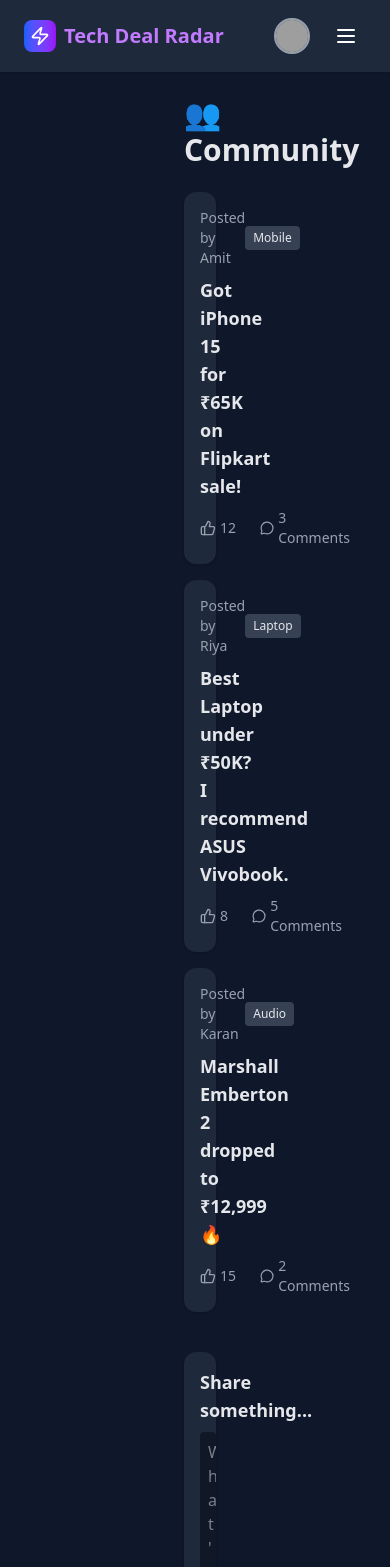
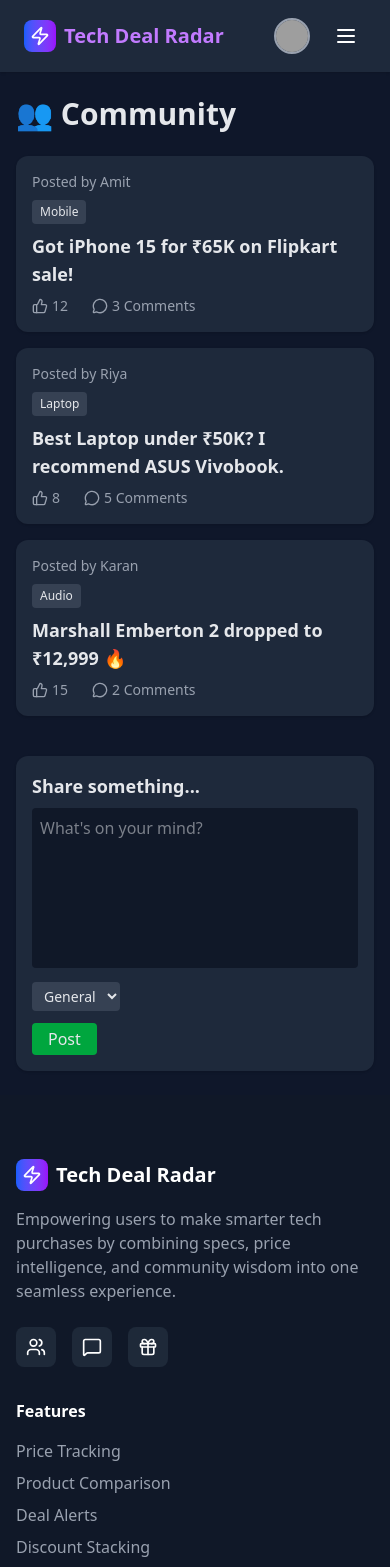
Before and after one commit to himesh220002/tech-deal, a React (Vite) app in the folder frontend/: page /community in a window 390 px wide. Shown: the top 1567 px of the page. Built offline with nearby package versions, Linux system fonts and the light colour scheme; sample sign-in values are in the browser's storage; grey boxes are pictures that could not be loaded; what chartjs-plugin-datalabels would draw is missing.

Commit message:
fix responsive

```diff
--- a/frontend/src/pages/CommunityPage.jsx
+++ b/frontend/src/pages/CommunityPage.jsx
@@ -38,13 +38,11 @@
   const [newTag, setNewTag] = useState("General");
   const [username] = useState("You");
 
-  // Track posts the user has upvoted (for toggle)
   const [upvotedPosts, setUpvotedPosts] = useState(() => {
     const saved = localStorage.getItem("upvotedPosts");
     return saved ? JSON.parse(saved) : [];
   });
 
-  // Save posts & upvotes on every change
   useEffect(() => {
     localStorage.setItem("communityPosts", JSON.stringify(posts));
   }, [posts]);
@@ -55,13 +53,11 @@
 
   const handleUpvote = (id) => {
     if (upvotedPosts.includes(id)) {
-      // Remove vote
       setPosts((prev) =>
         prev.map((p) => (p.id === id ? { ...p, upvotes: p.upvotes - 1 } : p))
       );
       setUpvotedPosts((prev) => prev.filter((pid) => pid !== id));
     } else {
-      // Add vote
       setPosts((prev) =>
         prev.map((p) => (p.id === id ? { ...p, upvotes: p.upvotes + 1 } : p))
       );
@@ -90,7 +86,7 @@
   };
 
   return (
-    <div className="p-6 text-gray-200 mx-40">
+    <div className="px-4 sm:px-6 md:px-10 lg:px-20 xl:px-40 py-6 text-gray-200">
       <h2 className="text-3xl font-bold mb-6">👥 Community</h2>
 
       {/* Posts */}
@@ -100,14 +96,10 @@
             key={post.id}
             className="bg-[#1e293b] rounded-xl p-4 shadow flex flex-col gap-2"
           >
-            <div className="flex justify-between items-center">
-              <span className="text-sm text-gray-400">
-                Posted by {post.user}
-              </span>
+            <div className="flex flex-col sm:flex-row sm:justify-between sm:items-center gap-2">
+              <span className="text-sm text-gray-400">Posted by {post.user}</span>
               <div className="flex items-center gap-2">
-                <span className="bg-gray-700 text-xs px-2 py-1 rounded">
-                  {post.tag}
-                </span>
+                <span className="bg-gray-700 text-xs px-2 py-1 rounded">{post.tag}</span>
                 {post.user === username && (
                   <button
                     onClick={() => handleDelete(post.id)}
@@ -139,16 +131,16 @@
         ))}
       </div>
 
-      {/* Post input at bottom */}
+      {/* Post input */}
       <div className="bg-[#1e293b] rounded-xl p-4 shadow mt-10">
         <h3 className="text-lg font-semibold mb-2">Share something...</h3>
         <textarea
           value={newPost}
           onChange={(e) => setNewPost(e.target.value)}
-          className="w-full min-h-40 p-2 rounded bg-gray-900 text-gray-200 mb-2 outline-none"
+          className="w-full min-h-40 p-2 rounded bg-gray-900 text-gray-200 mb-2 outline-none resize-none"
           placeholder="What's on your mind?"
         />
-        <div className="flex justify-between items-center">
+        <div className="flex flex-col sm:flex-row justify-between items-start sm:items-center gap-3">
           <select
             value={newTag}
             onChange={(e) => setNewTag(e.target.value)}
```
